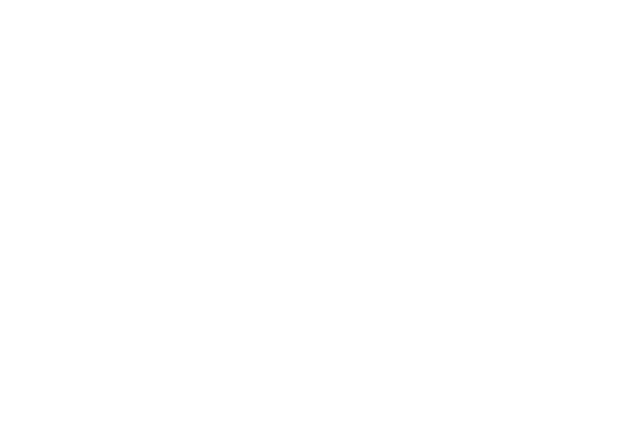
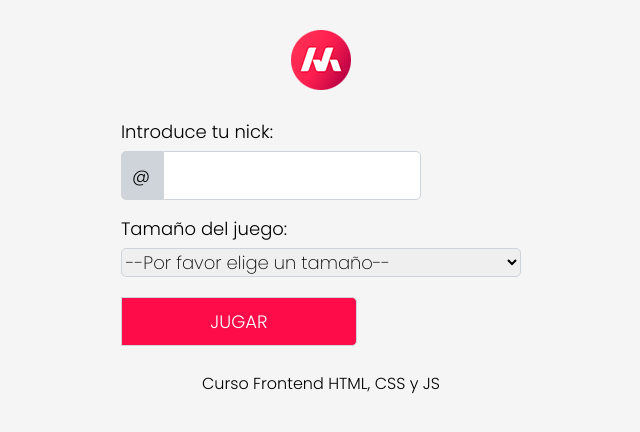
Before and after one commit to chemasb24/masterdots, a plain HTML site: page index.html in a window 1280 px wide. Shown: the whole page, without its empty margins (319-959 px from the left). Drawn offline with Linux system fonts and the light colour scheme.

Commit message:
Estilos CSS OK

```diff
--- /dev/null
+++ b/css/estilos.css
@@ -0,0 +1,57 @@
+body{
+    background-color: #f5f5f5;
+    font-family: 'Poppins', sans-serif;
+}
+header, footer{
+    text-align: center;
+    width: 300px;
+    margin: 30px auto 0px auto;
+}
+main{
+    width: 400px;
+    margin: 30px auto 0px auto;
+}
+form{
+    display: flex;
+    flex-direction: column;
+    row-gap: 20px;
+    font-size: 18px;
+}
+label{
+    display: block;
+    margin-bottom: 10px;
+}
+input{
+    display: inline;
+    font-family: 'Poppins', sans-serif;
+    width: 236px;
+    border: 1px solid #ced4da;
+    padding: 10px;
+    border-radius: 0px 5px 5px 0px;
+    font-weight: 200;
+    font-size: 18px;
+}
+input[type="submit"]{
+    background-color: #fd0c49;
+    color: #fff;
+    font-weight: 400;
+}
+select{
+    font-family: 'Poppins', sans-serif;
+    width: 100%;
+    border: 1px solid #ced4da;
+    border-radius: 5px;
+    font-weight: 200;
+    font-size: 18px;
+}
+/* IDs */
+#nicka{
+    float: left;
+    width: 20px;
+    border-radius: 5px 0px 0px 5px;
+    background-color: #ced4da;
+    border: 1px solid #ced4da;
+    padding: 10px;
+    font-weight: 400;
+    font-size: 18px;
+}
--- /dev/null
+++ b/css/reset.css
@@ -0,0 +1,48 @@
+/* http://meyerweb.com/eric/tools/css/reset/
+   v2.0 | 20110126
+   License: none (public domain)
+*/
+
+html, body, div, span, applet, object, iframe,
+h1, h2, h3, h4, h5, h6, p, blockquote, pre,
+a, abbr, acronym, address, big, cite, code,
+del, dfn, em, img, ins, kbd, q, s, samp,
+small, strike, strong, sub, sup, tt, var,
+b, u, i, center,
+dl, dt, dd, ol, ul, li,
+fieldset, form, label, legend,
+table, caption, tbody, tfoot, thead, tr, th, td,
+article, aside, canvas, details, embed,
+figure, figcaption, footer, header, hgroup,
+menu, nav, output, ruby, section, summary,
+time, mark, audio, video {
+	margin: 0;
+	padding: 0;
+	border: 0;
+	font-size: 100%;
+	font: inherit;
+	vertical-align: baseline;
+}
+/* HTML5 display-role reset for older browsers */
+article, aside, details, figcaption, figure,
+footer, header, hgroup, menu, nav, section {
+	display: block;
+}
+body {
+	line-height: 1;
+}
+ol, ul {
+	list-style: none;
+}
+blockquote, q {
+	quotes: none;
+}
+blockquote:before, blockquote:after,
+q:before, q:after {
+	content: '';
+	content: none;
+}
+table {
+	border-collapse: collapse;
+	border-spacing: 0;
+}
--- a/index.html
+++ b/index.html
@@ -3,9 +3,43 @@
 <head>
     <meta charset="UTF-8">
     <meta name="viewport" content="width=device-width, initial-scale=1.0">
+    <link rel="preconnect" href="https://fonts.googleapis.com">
+    <link rel="preconnect" href="https://fonts.gstatic.com" crossorigin>
+    <link href="https://fonts.googleapis.com/css2?family=Poppins:wght@100;200;300&display=swap" rel="stylesheet">
     <title>Masterdots game</title>
+    <link rel="stylesheet" href="./css/reset.css">
+    <link rel="stylesheet" href="./css/estilos.css">
 </head>
 <body>
-
+    <!-- CABECERA -->
+    <header>
+        <img src="./img/logo.png" alt="Logo Masterdots">
+    </header>
+    <!-- FORMULARIO USUARIO -->
+    <main>
+        <form action="#">
+            <div class="itemform">
+                <label for="nick">Introduce tu nick: </label>
+                <input type="text" name="nick" value="@" id="nicka" readonly/>
+                <input type="text" name="nick" id="nick" />
+            </div>
+            <div class="itemform">
+                <label for="tamano">Tamaño del juego: </label>
+                <select name="tamano" id="tamano">
+                    <option value="">--Por favor elige un tamaño--</option>
+                    <option value="1">4x4</option>
+                    <option value="2">5x5</option>
+                    <option value="3">6x6</option>
+                </select>
+            </div>
+            <div class="itemform">
+                <input type="submit" value="JUGAR">
+            </div>
+        </form>
+    </main>
+    <!-- PIE DE PÁGINA-->
+    <footer>
+        <p>Curso Frontend HTML, CSS y JS</p>
+    </footer>
 </body>
 </html>
```
Also changed, not shown: img/logo.png (added).
